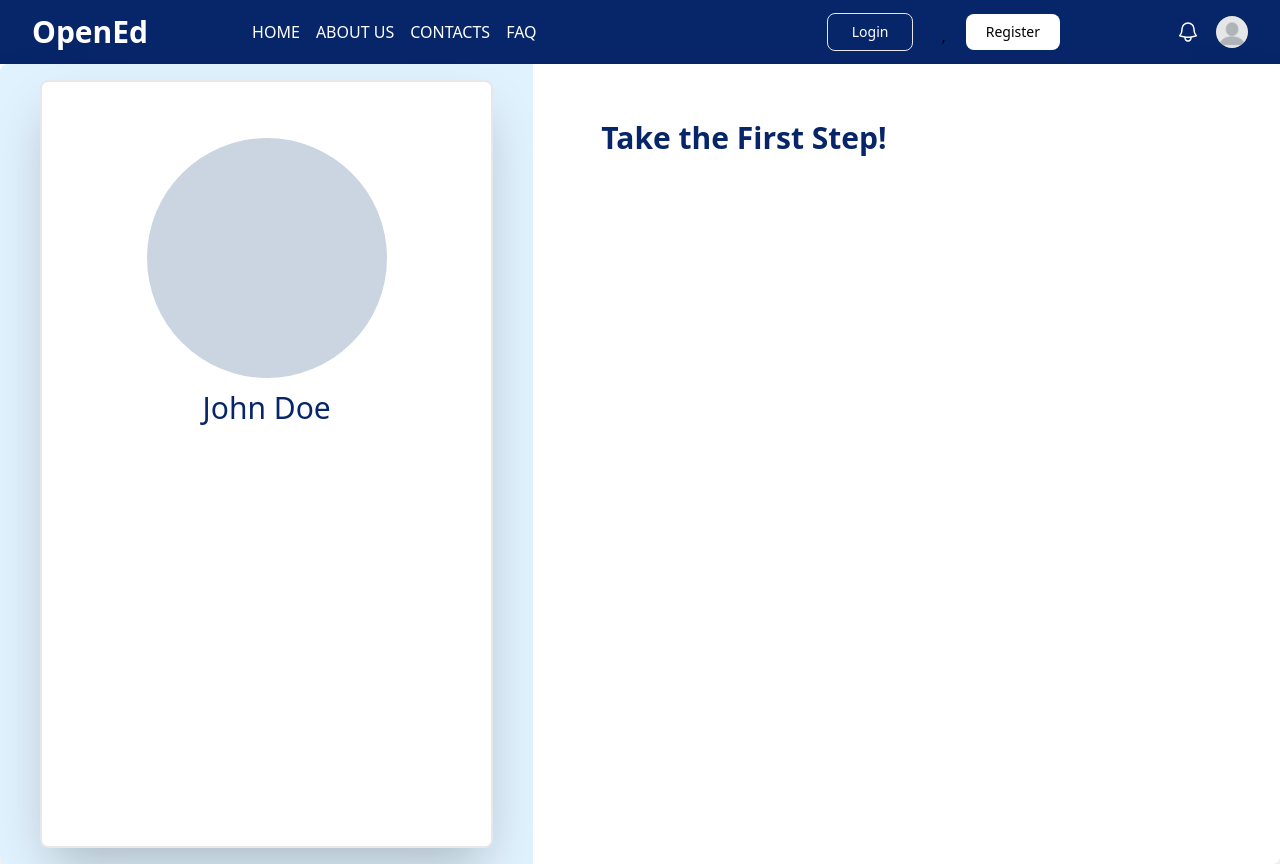
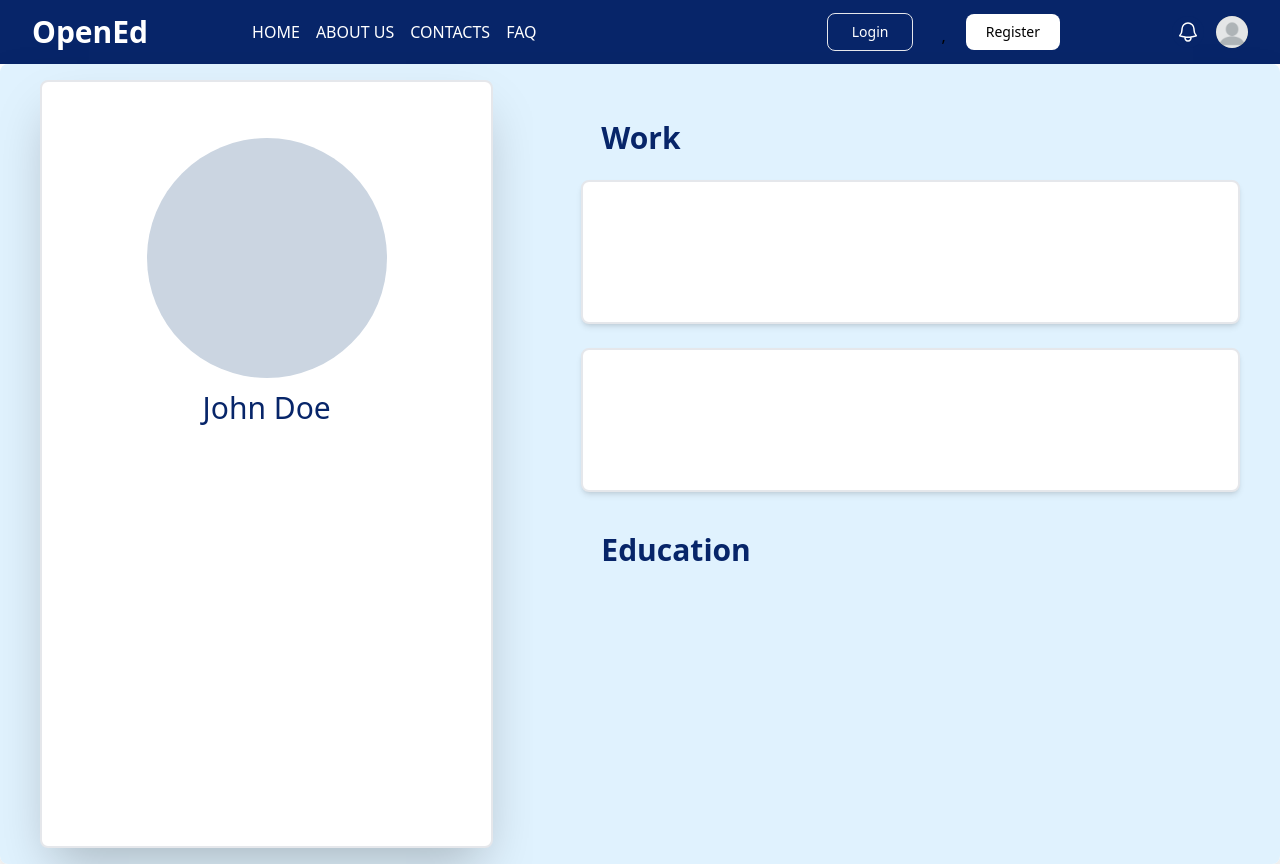
Before and after one commit to Xanvia/MOOC-IT-Center-UOP, a Next.js app in the folder frontend/: page /user in a window 1280 px wide. Built offline with nearby package versions, Linux system fonts and the light colour scheme; no server answers.

Commit message:
add workxp card component

```diff
--- a/frontend/src/app/user/page.tsx
+++ b/frontend/src/app/user/page.tsx
@@ -1,4 +1,5 @@
 import Navbar from '@/components/Navbar/Navbar'
+import WorkXpCard from '@/components/WorkXpCard/WorkXpCard'
 import React from 'react'
 
 
@@ -18,13 +19,21 @@ export default function page() {
                     John Doe
                   </h1>
 
+                  <div className="">
+
+                  </div>
                 </center>
               </div>
             </div>
           </div>
-          <div className="relative w-full h-11/12 bg-white md:rounded-r-lg md:basis-7/12 pt-10 pl-12 pr-10">
-            <h1 className="ps-5 py-1 lg:py-4 text-3xl text-primary font-bold mb-4">
-                Take the First Step!
+          <div className="relative w-full h-11/12 bg-sky-100 md:rounded-r-lg md:basis-7/12 pt-10 pl-12 pr-10">
+            <h1 className="ps-5 py-1 lg:py-4 text-3xl text-primary font-bold mb-2">
+                Work
+            </h1>
+            <WorkXpCard/>
+            <WorkXpCard/>
+            <h1 className="ps-5 py-1 lg:py-4 text-3xl text-primary font-bold mb-2">
+                Education
             </h1>
           </div>
         </div>
--- /dev/null
+++ b/frontend/src/components/WorkXpCard/WorkXpCard.tsx
@@ -0,0 +1,15 @@
+import React from "react";
+
+const WorkXpCard: React.FC = ({}) => {
+  return (
+    <div>
+        <div className="Box bg-white md:rounded-lg md:shadow-md border-2 py-3 h-36 w-full">
+
+        </div>
+        <br />
+    </div>
+
+  );
+};
+
+export default WorkXpCard;
```
